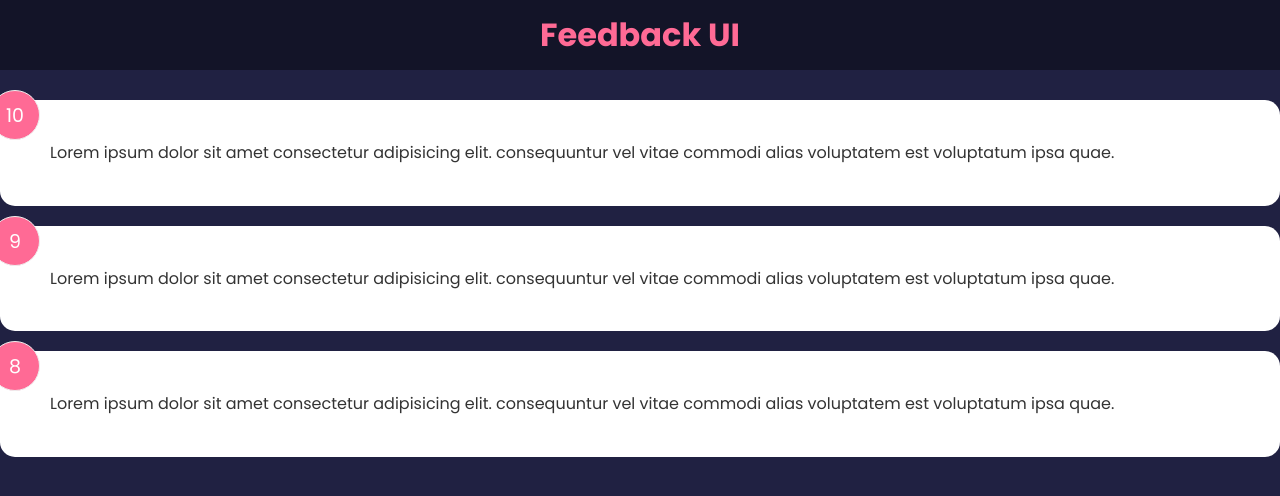
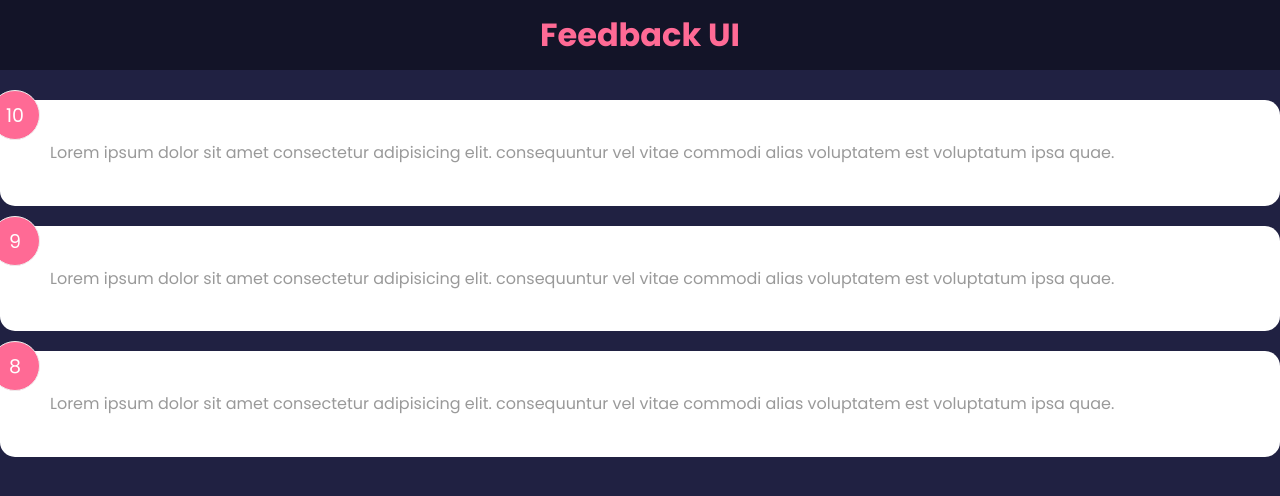
Before and after one commit to Kirti493/Feedback-App, a React (Create React App) app: page / in a window 1280 px wide. Shown: the top 496 px of the page. Built offline with nearby package versions, Linux system fonts and the light colour scheme.

Commit message:
2 files modified, 1 added

```diff
--- a/src/Components/FeedbackItem.jsx
+++ b/src/Components/FeedbackItem.jsx
@@ -1,4 +1,6 @@
 // import { useState } from 'react';
+import Card from './shared/Card';
+import PropTypes from 'prop-types';
 
 function FeedbackItem({ item }) {
   //rating - is the state & setRating - is the function to edit this state
@@ -6,11 +8,18 @@
   // const [text, setText] = useState('This is an example of feedback item');
 
   return (
-    <div className="card">
+    // <div className="card">
+    // <Card reversed={true}>
+    <Card>
       <div className="num-display">{item.rating}</div>
       <div className="text-display">{item.text}</div>
-    </div>
+    </Card>
+    // </div>
   );
 }
 
+FeedbackItem.PropTypes = {
+  item: PropTypes.object.isRequired,
+};
+
 export default FeedbackItem;
--- a/src/Components/FeedbackList.jsx
+++ b/src/Components/FeedbackList.jsx
@@ -1,7 +1,8 @@
+import PropTypes from 'prop-types';
 import FeedbackItem from './FeedbackItem';
 
 function FeedbackList({ feedback }) {
-  if (!feedback || feedback.lenght === 0) {
+  if (!feedback || feedback.length === 0) {
     return <p> No Feedback Yet </p>;
   }
   return (
@@ -13,4 +14,14 @@
   );
 }
 
+FeedbackItem.PropTypes = {
+  feedback: PropTypes.arrayOf(
+    PropTypes.shape({
+      id: PropTypes.number.isRequired,
+      text: PropTypes.string.isRequired,
+      rating: PropTypes.number.isRequired,
+    })
+  ),
+};
+
 export default FeedbackList;
--- /dev/null
+++ b/src/Components/shared/Card.jsx
@@ -0,0 +1,32 @@
+import PropTypes from 'prop-types';
+
+function Card({ children, reversed }) {
+  //Conditional Class
+  // return <div className={`card ${reversed && 'reverse'}`}>{children}</div>;
+
+  //conditional styling
+  return (
+    <div
+      className="card"
+      style={{
+        backgroundColor: reversed ? 'rgba(0,0,0,0.4)' : '#fff',
+        color: reversed ? '#fff' : 'rgba(0,0,0,0.4)',
+      }}
+    >
+      {children}
+    </div>
+  );
+}
+
+Card.defaultProp = {
+  reversed: false,
+  //to make the background as dark
+  //reversed: true,
+};
+
+Card.PropTypes = {
+  children: PropTypes.node.isRequired,
+  reversed: PropTypes.bool,
+}
+
+export default Card;
```
